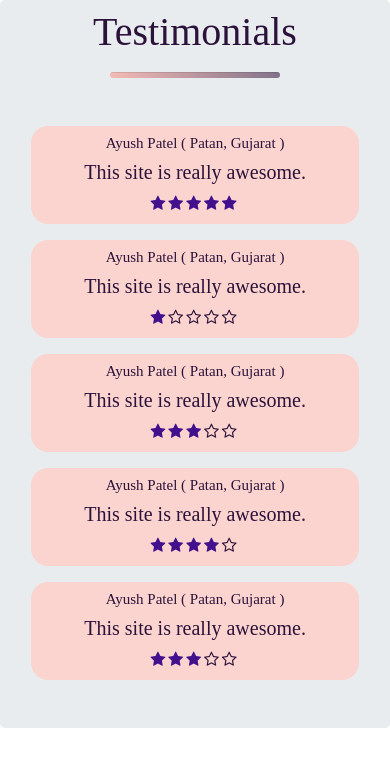
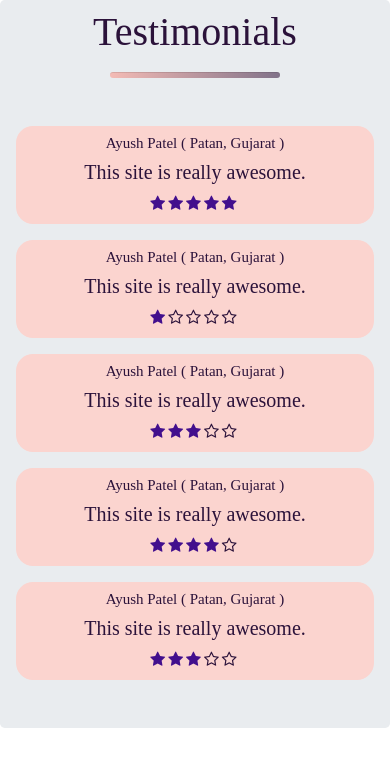
Before and after one commit to BittuShah/ProjectAdda, a React (Create React App) app: page / in a window 390 px wide. Shown: the top 766 px of the page. Built offline with nearby package versions, Linux system fonts and the light colour scheme.

Commit message:
Responsiveness added to testimonials.

```diff
--- a/src/components/testimonials.jsx
+++ b/src/components/testimonials.jsx
@@ -8,12 +8,12 @@ class Testimonials extends Component {
   state = {
     feedbacks: getFeedback(),
     classes: [
-      "col-lg-4 col-11",
-      "col-lg-4 offset-lg-4 col-11",
-      "col-lg-6 offset-lg-3 col-11",
-      "col-lg-4 col-11",
-      "col-lg-4 offset-lg-4 col-11"
-    ]
+      "col-lg-4",
+      "col-lg-4 offset-lg-4",
+      "col-lg-6 offset-lg-3",
+      "col-lg-4",
+      "col-lg-4 offset-lg-4",
+    ],
   };
   render() {
     return (
@@ -23,7 +23,7 @@ class Testimonials extends Component {
         </h1>
         <hr className={styles.line} />
         <div className={`row mt-5 ${styles.boxes}`}>
-          {this.state.feedbacks.map(feedback => (
+          {this.state.feedbacks.map((feedback) => (
             <div
               key={feedback.Temp_Id}
               className={`justify-content-center bg-gradients-primary text-center mb-3 p-2 ${
--- a/src/cssModules/testimonials.module.css
+++ b/src/cssModules/testimonials.module.css
@@ -53,6 +53,7 @@
   }
 
   .boxes {
-    margin-left: 15px !important;
+    margin-left: auto !important;
+    margin-right: auto !important;
   }
 }
```
